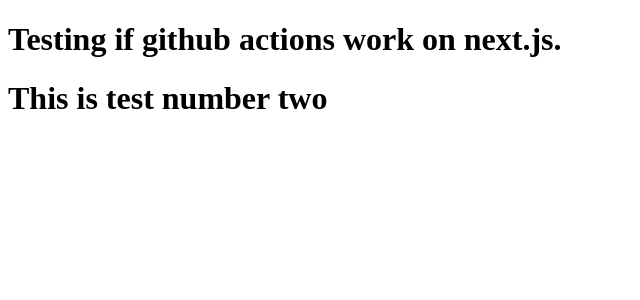
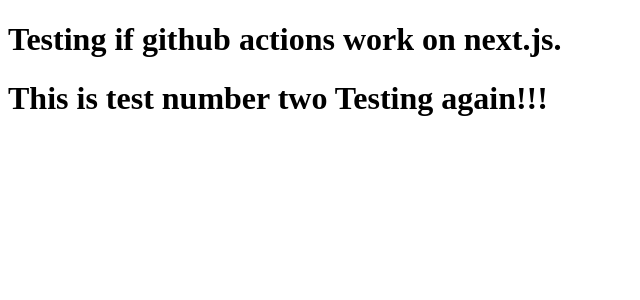
Before and after one commit to AndersAskeland/AndersAskeland.github.io, a Next.js app: page / in a window 1280 px wide. Shown: the top 300 px of the page, without its empty margins (0-640 px from the left). Built offline with nearby package versions, Linux system fonts and the light colour scheme.

Commit message:
Test github actions

```diff
--- a/pages/index.js
+++ b/pages/index.js
@@ -6,6 +6,7 @@
       Testing if github actions work on next.js.
     </h1><h1>
         This is test number two
+        Testing again!!!
       </h1>
       </>
   )
```
